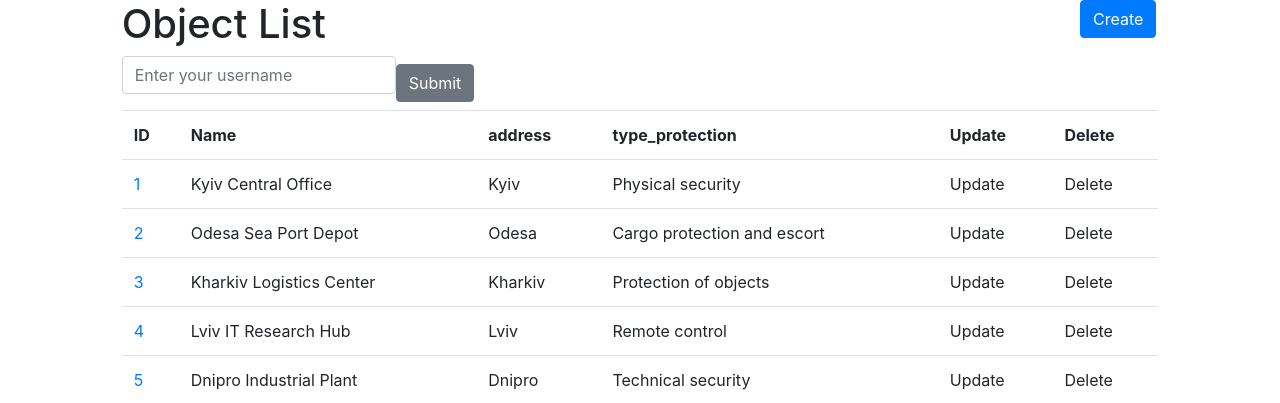
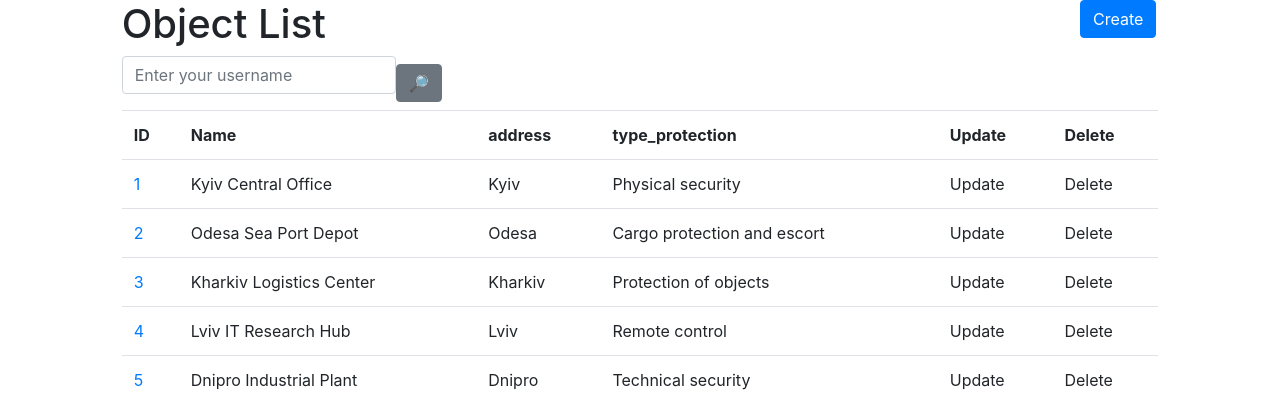
Before and after one commit to andrijbuluk-pixel/security-agency, a Django app: page /object/ in a window 1280 px wide. Shown: the part 57-460 px from the top of the page. Run offline with Django 5.2, Linux system fonts and the light colour scheme; a user stored in the database is signed in; data comes from the database, SQL or seed files in the repository; some libraries are stand-ins or nearby versions.

Commit message:
The Object List object has been aligned per cent along with object search and creation

```diff
--- a/static/css/styles.css
+++ b/static/css/styles.css
@@ -22,3 +22,7 @@ body {
     height: 680px;
     user-select: none;
 }
+
+.center {
+    align-items: center;
+}
--- a/templates/security/object_list.html
+++ b/templates/security/object_list.html
@@ -3,16 +3,16 @@
 
 
 {% block content %}
-	<h1>
+	<h1 class="center">
 		Object List
 		<a href="{% url 'security:contract-list' %}" class="btn btn-primary link-to-page">
 			Create
 		</a>
 	</h1>
 
-	<form method="get" action="" class="form-inline">
+	<form method="get" action="" class="form-inline center">
 		{{ search_form|crispy }}
-		<input type="submit" class="btn btn-secondary">
+		<input value="🔎" type="submit" class="btn btn-secondary">
 	</form>
 
 	{% if object_list %}
```
